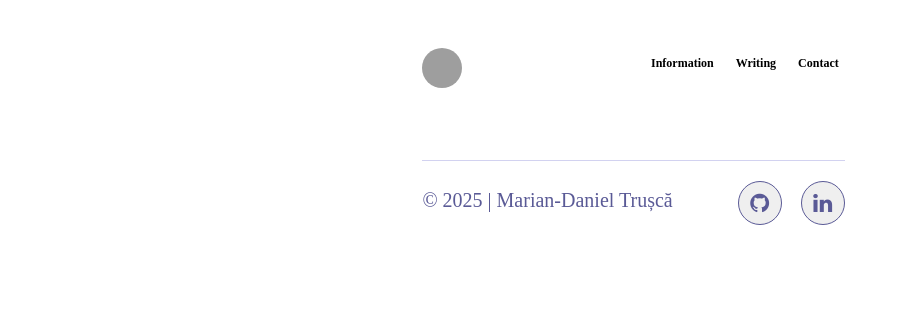
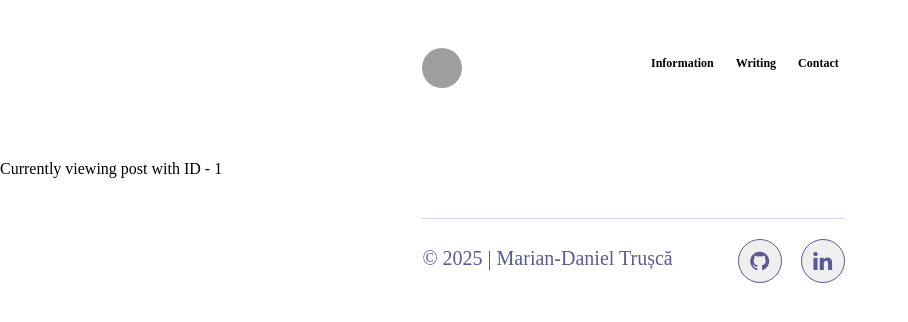
Before and after one commit to DanielT-Dev/Portfolio, a React (Vite) app in the folder portfolio/: page /post/1 in a window 1280 px wide. Shown: the top 322 px of the page, without its empty margins (0-908 px from the left). Built offline with nearby package versions, Linux system fonts and the light colour scheme; grey boxes are pictures that could not be loaded; a web font is replaced by a local one.

Commit message:
Today, I linked the PostTemplate.jsx component to react-router-dom by adding a new <Route> in App.jsx and used the onClick event with the useNavigate() hook to redirect users.

```diff
--- a/portfolio/src/App.jsx
+++ b/portfolio/src/App.jsx
@@ -5,6 +5,7 @@ import Writing from "./components/Writing";
 import Contact from "./components/Contact";
 import Navigation from "./components/Navigation";
 import Footer from "./components/Footer";
+import PostTemplate from "./posts/PostTemplate";
 
 const App = () => {
   return (
@@ -14,6 +15,7 @@ const App = () => {
         <Route path="/" element={<Landing />} />
         <Route path="/writing" element={<Writing />} />
         <Route path="/contact" element={<Contact />} />
+        <Route path="/post/:post_id" element={<PostTemplate />} />
       </Routes>
       <Footer />
     </div>
--- a/portfolio/src/components/Post.jsx
+++ b/portfolio/src/components/Post.jsx
@@ -2,9 +2,12 @@ import React from 'react'
 
 import styles from "../styles/Post.module.css"
 
-const Post = ({title, date, description}) => {
+const Post = ({title, date, description, onClick}) => {
   return (
-    <div className={styles.container}>
+    <div
+      className={styles.container}
+      onClick={onClick}
+    >
         <h1>
             {title}
         </h1>
--- a/portfolio/src/components/Writing.jsx
+++ b/portfolio/src/components/Writing.jsx
@@ -4,25 +4,33 @@ import styles from "../styles/Writing.module.css"
 
 import Post from './Post'
 
+import { useNavigate } from 'react-router-dom'
+
 const Writing = () => {
+
+  const navigate = useNavigate();
 
   const posts = [
     {
+      post_id: 1,
       title: "Future CSS: Container Queries",
       date: "Published on 23 Sept 2024",
       description: "A look at the future of CSS with container queries."
     },
     {
+      post_id: 2,
       title: "Future CSS: Container Queries",
       date: "Published on 23 Sept 2024",
       description: "A look at the future of CSS with container queries."
     },
     {
+      post_id: 3,
       title: "Future CSS: Container Queries",
       date: "Published on 23 Sept 2024",
       description: "A look at the future of CSS with container queries."
     },
     {
+      post_id: 4,
       title: "Future CSS: Container Queries",
       date: "Published on 23 Sept 2024",
       description: "A look at the future of CSS with container queries."
@@ -31,13 +39,13 @@ const Writing = () => {
 
   return (
     <div className={styles.container}>
-
         {posts.map((post, index) => {
           return <Post
             key={index}
             title={post.title}
             date={post.date}
             description={post.description}
+            onClick={() => navigate(`/post/${post.post_id}`)}
           />
         })}
     </div>
--- a/portfolio/src/posts/PostTemplate.jsx
+++ b/portfolio/src/posts/PostTemplate.jsx
@@ -1,11 +1,15 @@
 import React from 'react'
 
 import styles from "./PostTemplate.module.css"
+import { useParams } from 'react-router-dom'
 
 const PostTemplate = () => {
+
+  const { post_id } = useParams()
+
   return (
     <div className={styles.container}>
-        ABC
+        Currently viewing post with ID - {post_id}
     </div>
   )
 }
```
